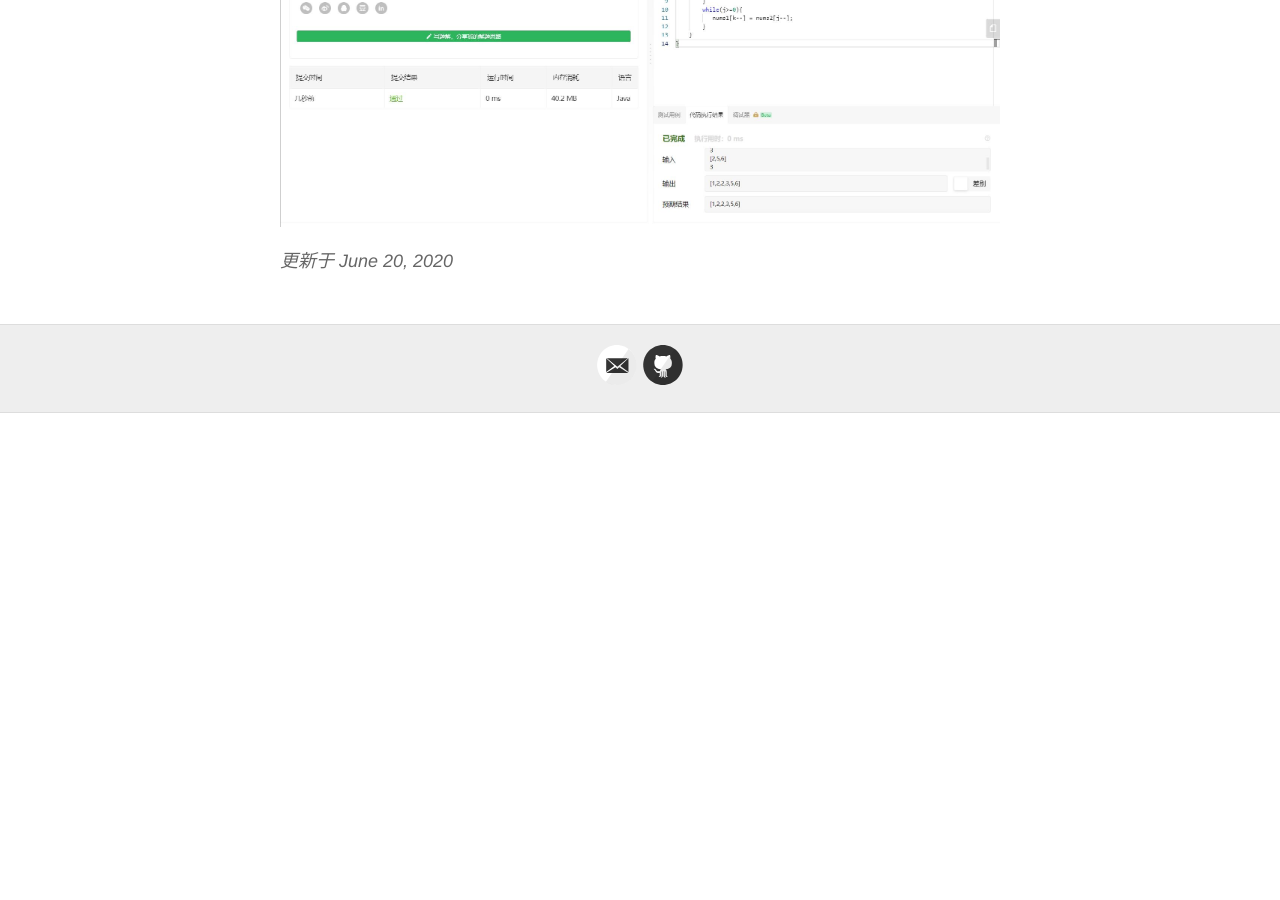
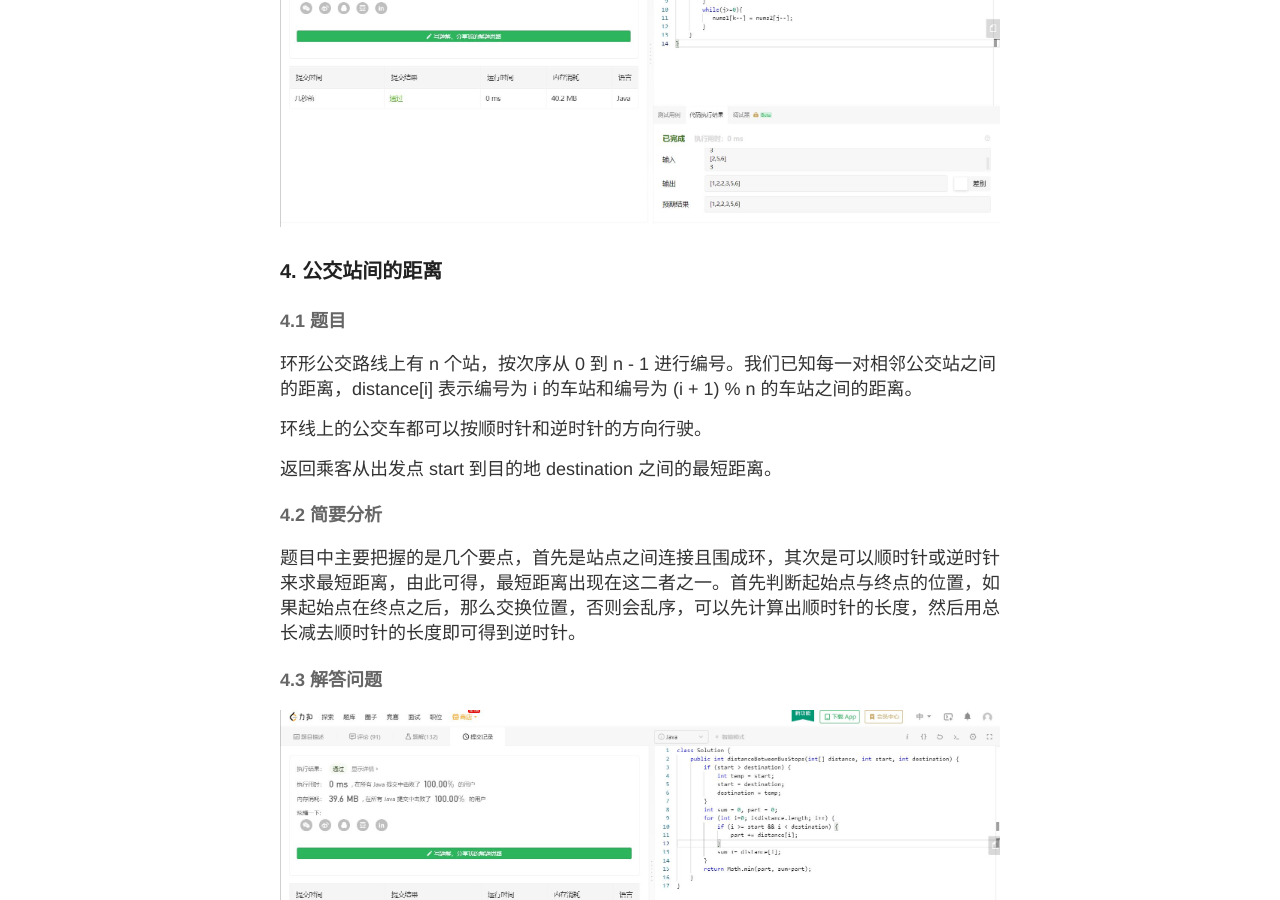
Before and after one commit to GGBOMD/ggbomd.github.io, a Jekyll site: the page built from _posts/2020-6-20-算法总结1.md, in a window 1280 px wide and 900 px high, scrolled down 2311 px. Built offline with Jekyll 4.4.1, drawn with Linux system fonts in a browser that asks for light colours; before the commit the page ends 2724 px from its top, so only the background shows below that.

Commit message:
Update 2020-6-20-算法总结1.md

```diff
--- a/_posts/2020-6-20-算法总结1.md
+++ b/_posts/2020-6-20-算法总结1.md
@@ -32,3 +32,15 @@ title: 第一次算法总结(2020年6月20日课时)
   对有序数组的合并，因为最终是要合并到一个数组，所以对其中一个数组提出来和另外一个数组进行比较，最终如果另外一个数组还有剩余的数的话说明没有合并完成，就直接将剩下来的拼接到最终合并的数组中。
 #### 3.3 解答问题
 ![3. 合并两个有序数组](/images/合并有序数组.JPG "合并有序数组")
+
+### 4. 公交站间的距离
+#### 4.1 题目
+环形公交路线上有 n 个站，按次序从 0 到 n - 1 进行编号。我们已知每一对相邻公交站之间的距离，distance[i] 表示编号为 i 的车站和编号为 (i + 1) % n 的车站之间的距离。
+
+环线上的公交车都可以按顺时针和逆时针的方向行驶。
+
+返回乘客从出发点 start 到目的地 destination 之间的最短距离。
+#### 4.2 简要分析
+  题目中主要把握的是几个要点，首先是站点之间连接且围成环，其次是可以顺时针或逆时针来求最短距离，由此可得，最短距离出现在这二者之一。首先判断起始点与终点的位置，如果起始点在终点之后，那么交换位置，否则会乱序，可以先计算出顺时针的长度，然后用总长减去顺时针的长度即可得到逆时针。
+#### 4.3 解答问题
+![4. 公交站间的距离](/images/公交站距离.JPG "公交站距离")
```
